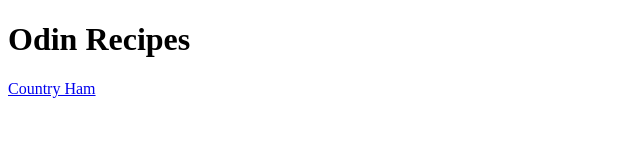
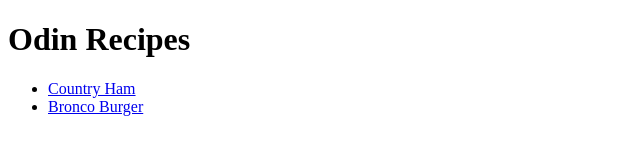
Before and after one commit to josephkatusabe/odin-recipes, a plain HTML site: page index.html in a window 1280 px wide. Shown: the whole page, without its empty margins (0-640 px from the left). Drawn offline with Linux system fonts and the light colour scheme.

Commit message:
Added the bronco_burger recipe to index.
The page can display the Bronco page.

```diff
--- a/index.html
+++ b/index.html
@@ -7,6 +7,10 @@
 </head>
 <body>
     <h1>Odin Recipes</h1>
-    <a href="recipes/country_ham.html">Country Ham</a>
+    <ul>
+        <li><a href="recipes/country_ham.html">Country Ham</a></li>
+        <li><a href="recipes/bronco_burger.html">Bronco Burger</a></li>
+    </ul>
+
 </body>
 </html>
```
